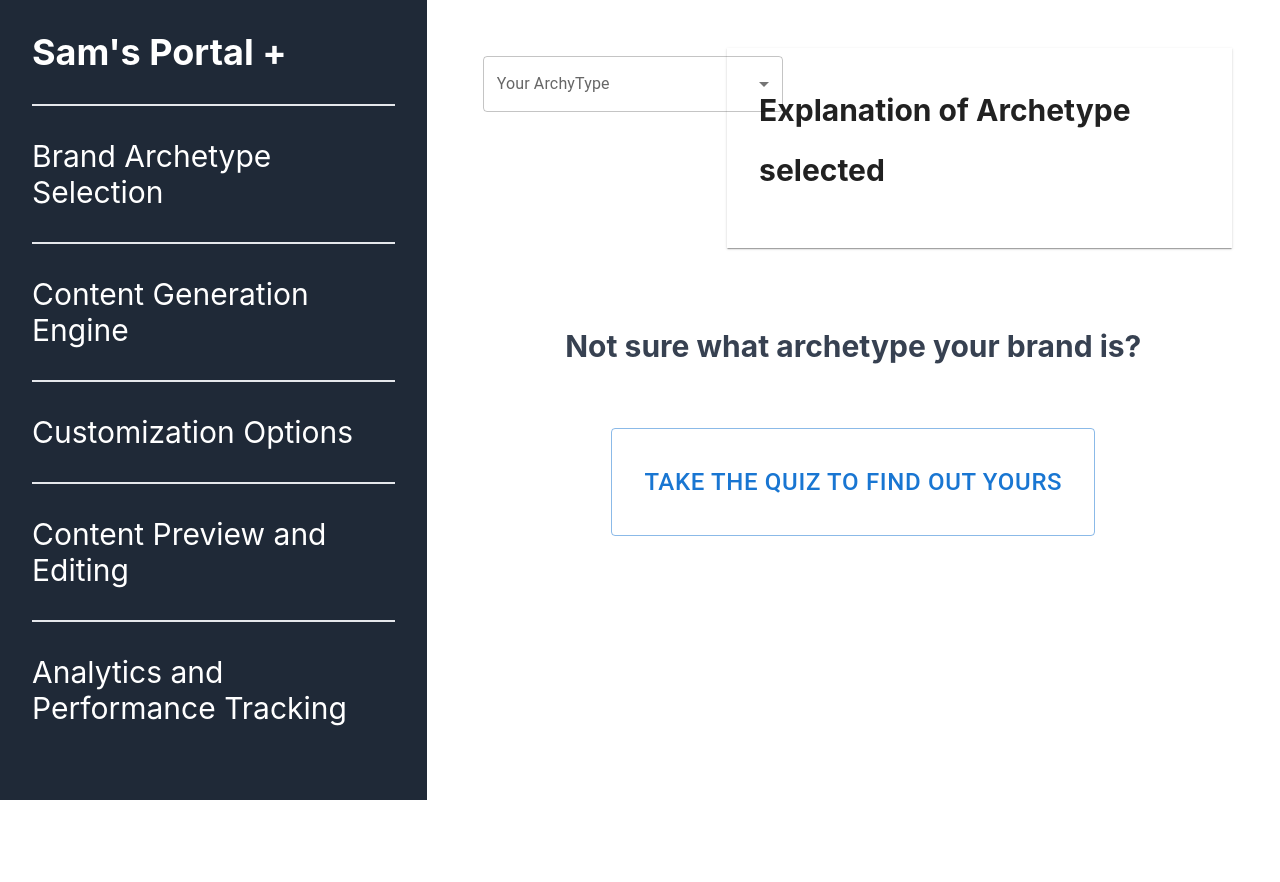
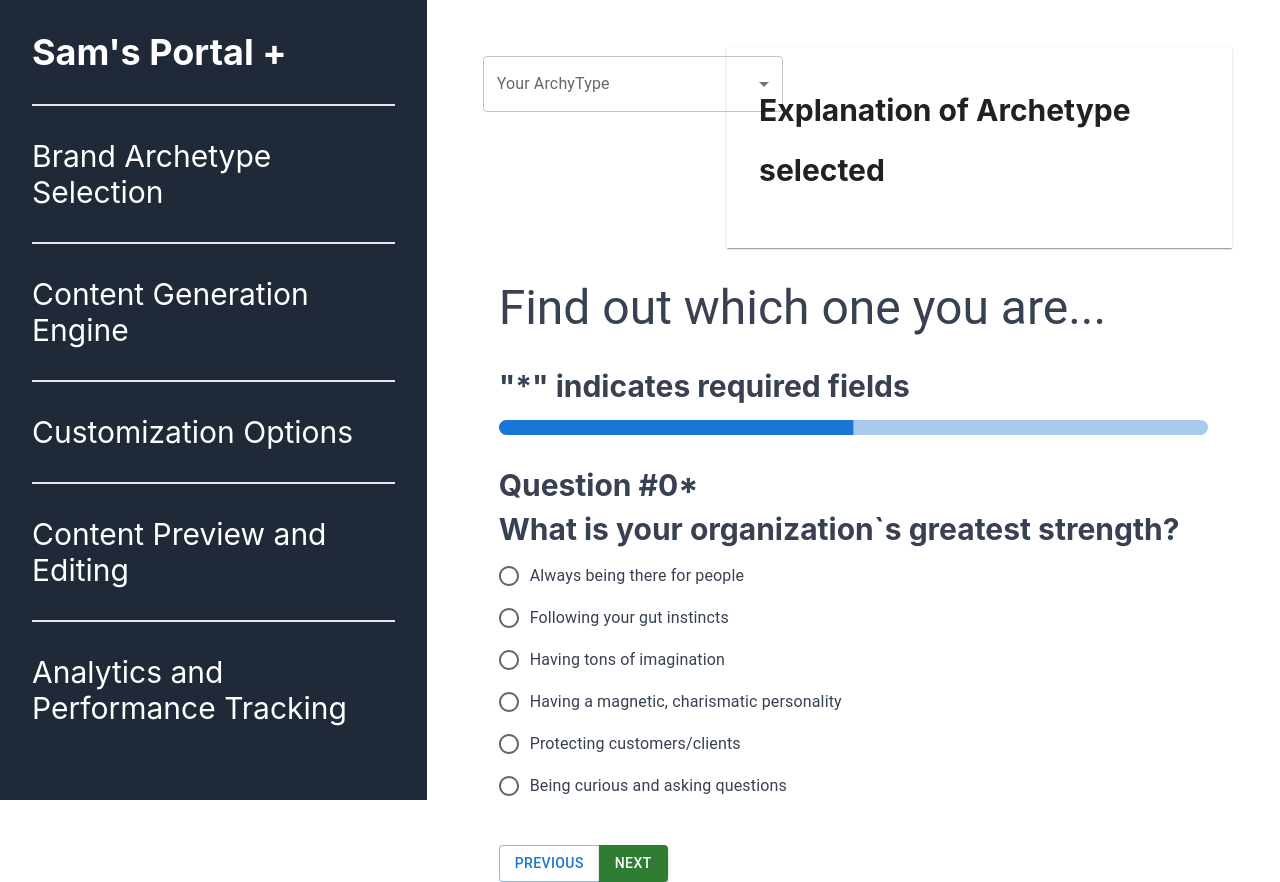
Before and after one commit to richswift426/archytype, a React (Create React App) app: page /selection in a window 1280 px wide. Both pictures are taken after a click on the button "TAKE THE QUIZ TO FIND OUT YOURS". Before the commit the page ends 800 px from the top, so only its background shows below. Built offline with nearby package versions, Linux system fonts and the light colour scheme.

Commit message:
Add quiz component

```diff
--- /dev/null
+++ b/src/components/quiz/index.jsx
@@ -0,0 +1,59 @@
+import { useState, useEffect } from 'react';
+import {
+  Button,
+  ButtonGroup,
+  Box,
+  Typography,
+  LinearProgress,
+  Container,
+  Radio,
+  RadioGroup,
+  FormControl,
+  FormControlLabel,
+} from '@mui/material';
+
+export default function Quiz({ quizNum, quiz }) {
+  useEffect(() => {
+    console.log(quiz);
+  }, [quiz]);
+
+  return (
+    <Container>
+      <Typography
+        variant="h3"
+        component="h3"
+        sx={{ marginTop: 4, marginBottom: 4 }}
+      >
+        Find out which one you are...
+      </Typography>
+      <p className="mb-4">"*" indicates required fields</p>
+      <LinearProgress
+        variant="determinate"
+        value={50}
+        sx={{ height: 15, borderRadius: 5, marginBottom: 4 }}
+      />
+      <p className="mb-2">{`Question #${quizNum}*`}</p>
+      <p className="mb-2">{quiz.question}</p>
+      <FormControl>
+        <RadioGroup>
+          {quiz.samples.map((item, index) => (
+            <FormControlLabel
+              value={item}
+              control={<Radio />}
+              label={item}
+              key={index}
+            />
+          ))}
+        </RadioGroup>
+      </FormControl>
+      <Box sx={{ marginTop: 4 }}>
+        <ButtonGroup>
+          <Button variant="outlined">Previous</Button>
+          <Button variant="contained" color="success">
+            Next
+          </Button>
+        </ButtonGroup>
+      </Box>
+    </Container>
+  );
+}
--- /dev/null
+++ b/src/constants/quiz.js
@@ -0,0 +1,69 @@
+export const quizzes = [
+  {
+    question: 'What is your organization`s greatest strength?',
+    samples: [
+      'Always being there for people',
+      'Following your gut instincts',
+      ' Having tons of imagination',
+      'Having a magnetic, charismatic personality',
+      'Protecting customers/clients',
+      'Being curious and asking questions',
+    ],
+  },
+  {
+    question:
+      'Which employee is most likely to win employee of the year at your company?',
+    samples: [
+      'Someone who works late and does the right thing',
+      'Someone who is disciplined and focused',
+      'Someone who is unique and questions the status quo',
+      'Someone who can step up and take charge',
+      'Someone who is passionate about your vision/mission',
+      'Someone who makes work fun and always sparks clever ideas',
+    ],
+  },
+  {
+    question: 'Which tone best fits what you want your brand to be?',
+    samples: [
+      'Optimistic',
+      'Approachable',
+      'Strong',
+      'Practical',
+      'Aspirational',
+      'Passionate',
+    ],
+  },
+  {
+    question: 'Which of these would be the worst thing for your brand?',
+    samples: [
+      'Being seen as “too corporate”, “out of touch” and “like everyone else”',
+      'Being trapped in an old way of doing things and never changing',
+      'Creating a new product/service that doesn’t do what we promised and fails',
+      'Your actions causing negative outcomes in your customers’ lives',
+      'Being seen as boring or irrelevant',
+      'Providing bad information or making uninformed decisions',
+    ],
+  },
+  {
+    question: 'Our customers would say that we were…',
+    samples: [
+      'Straightforward and trustworthy',
+      'Like a good friend to them',
+      'Pioneers in our field',
+      'Cutting-edge and innovative',
+      'A group of miracle-workers',
+      'Helpful and service-minded',
+    ],
+  },
+  {
+    question: 'Which of these types of content are you most drawn to?',
+    samples: [
+      'Motivational quotes about business success',
+      'Listicles or videos packed with new business tactics to try',
+      'Interesting case studies or articles about business leaders',
+      'New meet-ups, groups or networking events',
+      'Memes or funny videos about your industry',
+      'Well-researched articles, reports or infographics',
+    ],
+  },
+];
--- a/src/pages/archytype-selection/index.jsx
+++ b/src/pages/archytype-selection/index.jsx
@@ -9,14 +9,18 @@ import {
   Paper,
   Select,
 } from '@mui/material';
-
+import Quiz from 'components/quiz';
 import { archetypes } from 'constants/archetypes';
+import { quizzes } from 'constants/quiz';
 
 export default function ArchytypeSelection() {
   const [archytype, setArchytype] = useState('');
+  const [quizIndex, setQuizIndex] = useState(0);
   const [archytypeDesc, setArchytypeDesc] = useState(
     'Explanation of Archetype selected'
   );
+  const [quiz, setQuiz] = useState(false);
+
   const archetypesname = archetypes.map(({ name, explanation }) => {
     return name;
   });
@@ -31,6 +35,10 @@ export default function ArchytypeSelection() {
       setArchytypeDesc(selected[0].explanation);
     }
   }, [archytype]);
+
+  const startQuiz = () => {
+    setQuiz(true);
+  };
 
   return (
     <>
@@ -68,16 +76,21 @@ export default function ArchytypeSelection() {
             </Paper>
           </Grid>
         </Grid>
+        {quiz ? (
+          <Quiz quiz={quizzes[quizIndex]} quizNum={quizIndex} />
+        ) : (
           <Box sx={{ mt: 10, textAlign: 'center' }}>
             <div>Not sure what archetype your brand is?</div>
             <Button
               sx={{ mt: 8, p: 4, fontSize: '1.5rem' }}
               variant="outlined"
               size="large"
+              onClick={startQuiz}
             >
               Take the Quiz to find out yours
             </Button>
           </Box>
+        )}
       </Box>
     </>
   );
```
Lines whose indentation alone changed are shown as unchanged.
